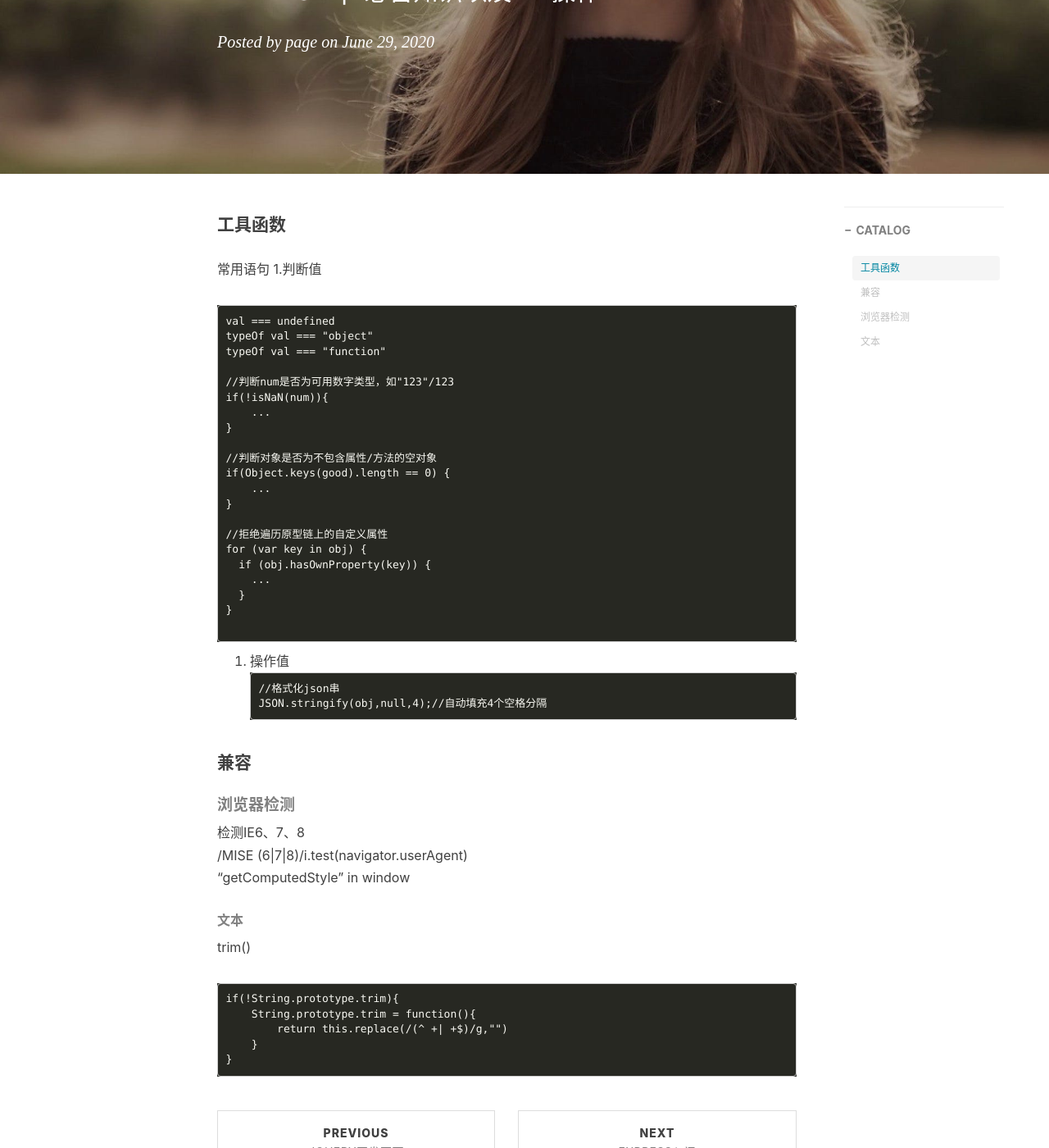
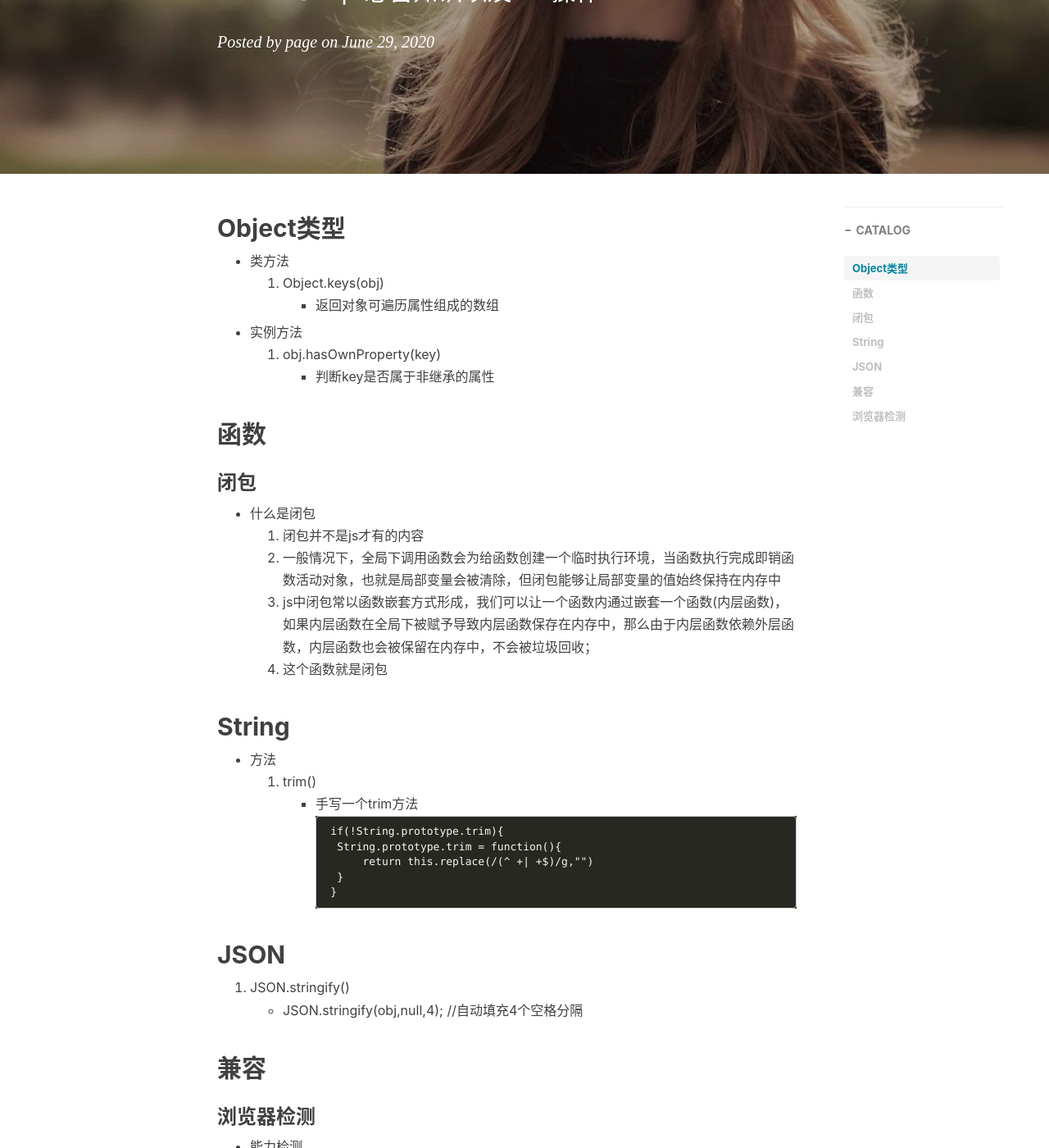
Before and after one commit to KID-1912/KID-1912.github.io, a Jekyll site: the page built from _posts/2020-06-29-js.md, in a window 1280 px wide and 1400 px high, scrolled down 371 px. Shown: the whole window at 82% size. Built offline with Jekyll 4.4.1, drawn with Linux system fonts in a browser that asks for light colours; nearby versions of some CDN libraries; comment, search, counter and statistics services are not loaded; some of the changed text lies outside the part shown.

````diff
--- a/_posts/2020-06-29-js.md
+++ b/_posts/2020-06-29-js.md
@@ -15,56 +15,53 @@ tags:
 
 
 
+## Object类型
+- 类方法
+    1. Object.keys(obj)
+        - 返回对象可遍历属性组成的数组
+- 实例方法
+    1. obj.hasOwnProperty(key)
+        + 判断key是否属于非继承的属性
+
+## 函数
+### 闭包
+- 什么是闭包
+    1. 闭包并不是js才有的内容
+    2. 一般情况下，全局下调用函数会为给函数创建一个临时执行环境，当函数执行完成即销函数活动对象，也就是局部变量会被清除，但闭包能够让局部变量的值始终保持在内存中
+    3. js中闭包常以函数嵌套方式形成，我们可以让一个函数内通过嵌套一个函数(内层函数)，如果内层函数在全局下被赋予导致内层函数保存在内存中，那么由于内层函数依赖外层函数，内层函数也会被保留在内存中，不会被垃圾回收；
+    4. 这个函数就是闭包
+
+## String
+- 方法
+    1. trim()
+        + 手写一个trim方法
+        ```
+        if(!String.prototype.trim){
+            String.prototype.trim = function(){
+                return this.replace(/(^ +| +$)/g,"")
+            }
+        }
+        ```
 
 
-#### 工具函数
-常用语句
-1.判断值
-```
-val === undefined
-typeOf val === "object"
-typeOf val === "function"
-
-//判断num是否为可用数字类型，如"123"/123
-if(!isNaN(num)){
-    ...
-}
-
-//判断对象是否为不包含属性/方法的空对象
-if(Object.keys(good).length == 0) {
-    ...
-}
-
-//拒绝遍历原型链上的自定义属性
-for (var key in obj) {
-  if (obj.hasOwnProperty(key)) {
-    ...
-  }
-}
-
-```
-2. 操作值
-```
-//格式化json串
-JSON.stringify(obj,null,4);//自动填充4个空格分隔
-```
+## JSON
+1. JSON.stringify()
+    - JSON.stringify(obj,null,4); //自动填充4个空格分隔
 
 
 
 
 
 
-#### 兼容
-##### 浏览器检测
-检测IE6、7、8
-/MISE (6|7|8)/i.test(navigator.userAgent)
-"getComputedStyle" in window
-###### 文本
-trim()
-```
-if(!String.prototype.trim){
-    String.prototype.trim = function(){
-        return this.replace(/(^ +| +$)/g,"")
-    }
-}
-```
+## 兼容
+### 浏览器检测
+- 能力检测
+    1. 检测浏览器
+    ```
+    "getComputedStyle" in window    // IE6、7、8
+    ```
+- 客户端检测
+    1. 检测IE6、7、8
+    ```
+    /MISE (6|7|8)/i.test(navigator.userAgent)
+    ```
````
Also changed, not shown: _posts/2020-12-28-闭包.md (deleted, +0 -9 lines), _posts/2021-1-2-myUI.md (renamed from _posts/2020-1-2-myUI.md), _posts/2021-1-4-websocket通信.md (renamed from _posts/2020-1-4-websocket通信.md), _posts/2021-1-4-数据交互.md (renamed from _posts/2020-1-4-数据交互.md).
